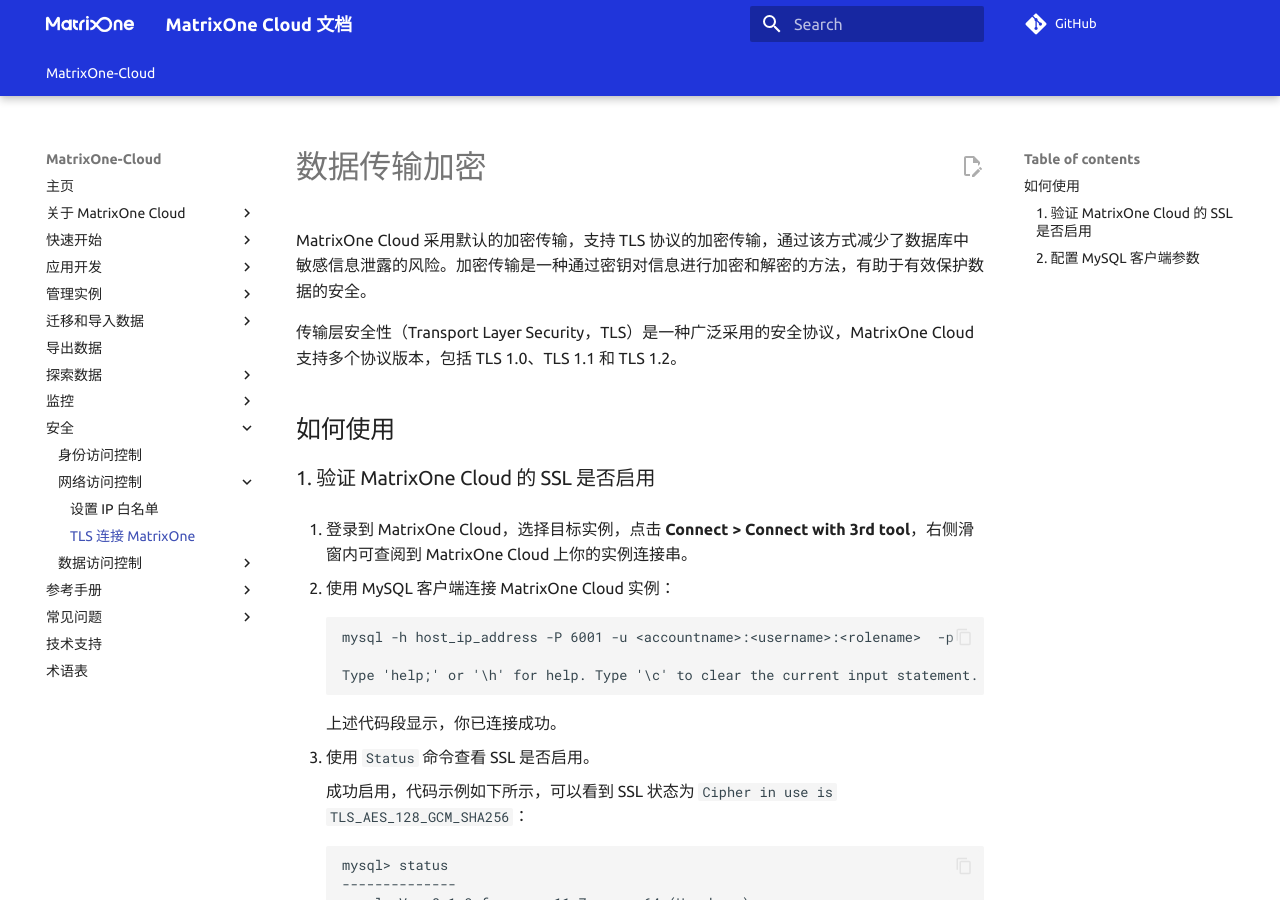
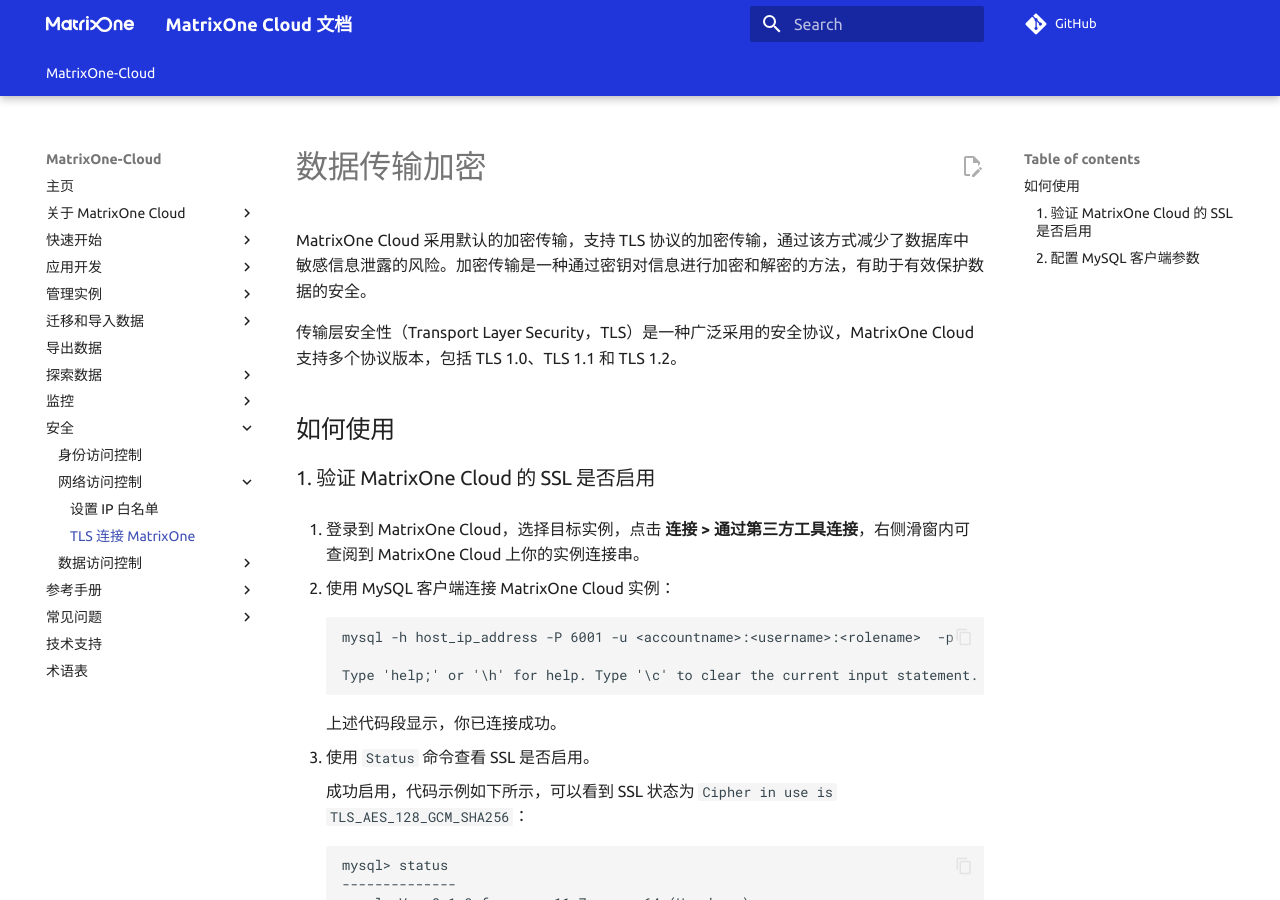
Before and after one commit to yangj1211/moc-docs, an MkDocs documentation site: the page built from docs/MatrixOne-Cloud/Security/TLS-introduction.md, in a window 1280 px wide and 900 px high. Built offline with MkDocs 1.6.1 and Material for MkDocs 9.7.7, drawn with Linux system fonts in a browser that asks for light colours; comment, search, counter and statistics services are not loaded; the version menu is left out.

Commit message:
Update TLS-introduction.md
Signed-off-by: xuanyiLee <89380523+xuanyiLee@users.noreply.github.com>

```diff
--- a/docs/MatrixOne-Cloud/Security/TLS-introduction.md
+++ b/docs/MatrixOne-Cloud/Security/TLS-introduction.md
@@ -8,7 +8,7 @@
 
 ### 1. 验证 MatrixOne Cloud 的 SSL 是否启用
 
-1. 登录到 MatrixOne Cloud，选择目标实例，点击 **Connect > Connect with 3rd tool**，右侧滑窗内可查阅到 MatrixOne Cloud 上你的实例连接串。
+1. 登录到 MatrixOne Cloud，选择目标实例，点击 **连接 > 通过第三方工具连接**，右侧滑窗内可查阅到 MatrixOne Cloud 上你的实例连接串。
 
 2. 使用 MySQL 客户端连接 MatrixOne Cloud 实例：
 
```
